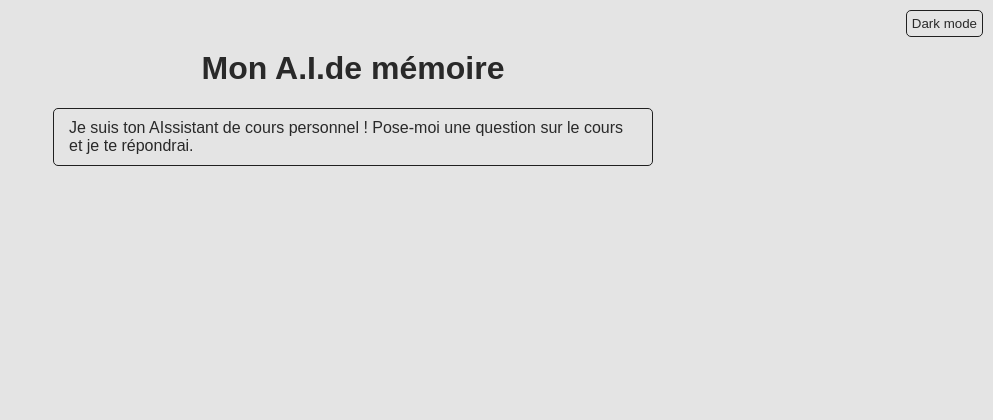
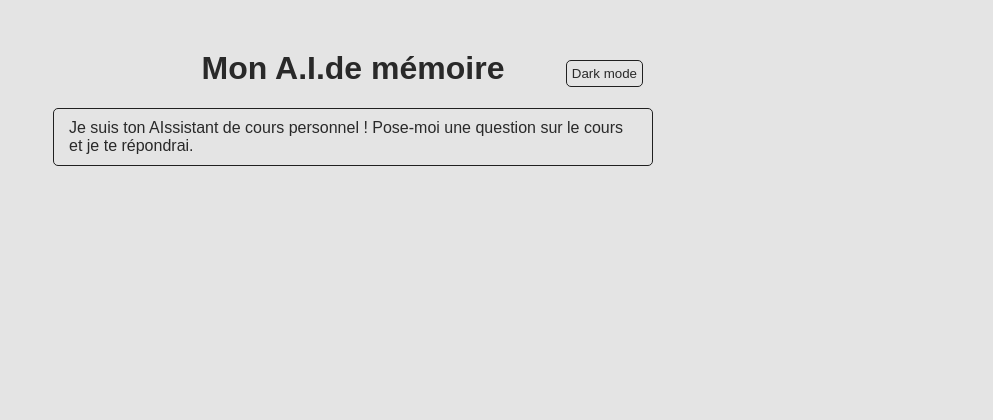
Before and after one commit to matthieu-chau/hackathon-MYL, a Flask app: page / in a window 1280 px wide. Shown: the top 420 px of the page, without its empty margins (287-1280 px from the left). Run offline with Flask 3, Linux system fonts and the light colour scheme; parts of the project's set-up code (start-up, migrations or seed data) failed here and were passed over.

Commit message:
settings button in header

```diff
--- a/static/style.css
+++ b/static/style.css
@@ -38,19 +38,6 @@ body {
   font-family: sans-serif;
 }
 
-.darkbutton {
-  border: 1px solid var(--border-color);
-  padding: 5px;
-  border-radius: 5px;
-  background-color: var(--main-background-color);
-  color: var(--main-color);
-  margin-top: 10px;
-  margin-right: 10px;
-  position: absolute;
-  top: 0;
-  right: 0;
-}
-
 .main-container {
   max-width: var(--max-body-width);
   min-height: 100vh;
@@ -62,6 +49,20 @@ body {
 
 .header {
   text-align: center;
+  position:relative;
+}
+
+#darkbutton {
+  border: 1px solid var(--border-color);
+  padding: 5px;
+  border-radius: 5px;
+  background-color: var(--main-background-color);
+  color: var(--main-color);
+  margin-top: 10px;
+  margin-right: 10px;
+  position: absolute;
+  top: 0;
+  right: 0;
 }
 
 .header-title {
--- a/templates/index.html
+++ b/templates/index.html
@@ -9,11 +9,11 @@
 
 <body>
   <main class="main-container">
-    <button type="button" class="darkbutton" id="darkmode-button">
-      Dark mode
-    </button>
     <header class="header">
       <h1 class="header-title">Mon A.I.de mémoire</h1>
+      <button type="button" class="darkbutton" id="darkbutton">
+        Dark mode
+      </button>
     </header>
 
     <section id="messages-container" class="messages-container">
```
